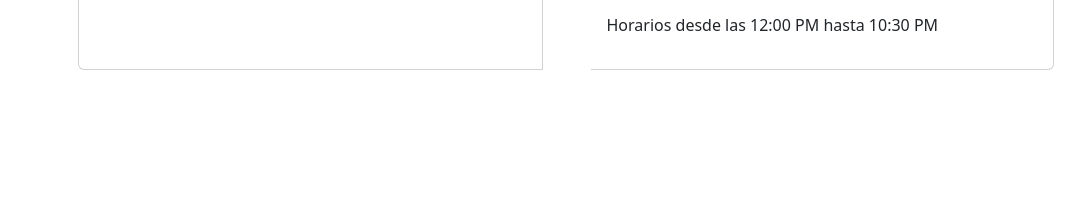
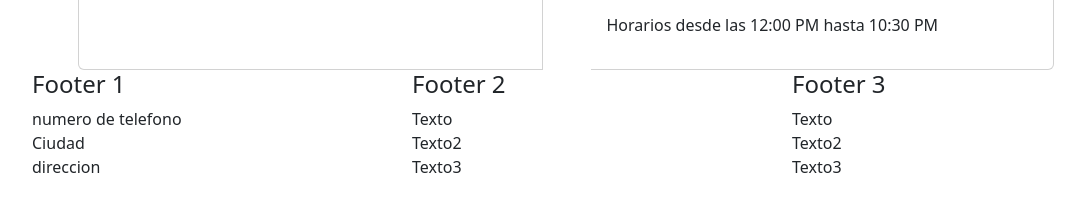
Before and after one commit to sehermosillaf/BoxingReact, a React (Create React App) app in the folder boxing-react/: page /Inicio in a window 1280 px wide. Shown: the part 1448-1656 px from the top of the page, without its empty margins (50-1135 px from the left). Before the commit the page ends 1518 px from the top, so only its background shows below. Built offline with nearby package versions, Linux system fonts and the light colour scheme.

Commit message:
footer iniciado

```diff
--- a/boxing-react/src/App.js
+++ b/boxing-react/src/App.js
@@ -3,6 +3,7 @@ import './App.css';
 import {Disciplinas} from './pages/disciplinas'
 import { Horarios } from './pages/horarios';
 import { Navigation } from './componentes/navbar/navbar';
+import Footer from './componentes/Footer/footer';
 
 function App() {
   return (
@@ -10,6 +11,7 @@ function App() {
     <Navigation/>
     <Disciplinas/>
     <Horarios/>
+    <Footer/>
    </>
   );
 }
--- /dev/null
+++ b/boxing-react/src/componentes/Footer/footer.jsx
@@ -0,0 +1,46 @@
+import React from "react";
+
+import './footer.css';
+
+const Footer = () => {
+    return(
+        <div className="main-footer">
+            <div className="container">
+                <div className="row">
+                {/*columna 1*/}
+                    <div className="col">
+                        <h4>Footer 1</h4>
+                        <ul className="list-unstyled">
+                            <li>numero de telefono</li>
+                            <li>Ciudad</li>
+                            <li>direccion</li>
+                        </ul>
+                    </div>
+                {/*columna 2*/}
+                <div className="col">
+                    <h4>Footer 2</h4>
+                    <ul className="list-unstyled">
+                        <li>Texto</li>
+                        <li>Texto2</li>
+                        <li>Texto3</li>
+                    </ul>
+                </div>
+                {/*columna 3*/}
+                <div className="col">
+                    <h4>Footer 3</h4>
+                    <ul className="list-unstyled">
+                        <li>Texto</li>
+                        <li>Texto2</li>
+                        <li>Texto3</li>
+                    </ul>
+                </div>
+                </div>
+                <div className="row">
+                    <p className="col-sm"></p>
+                </div>
+            </div>
+        </div>
+    );
+}
+
+export default Footer;
```
Also changed, not shown: boxing-react/src/componentes/Footer/footer.css (added).
